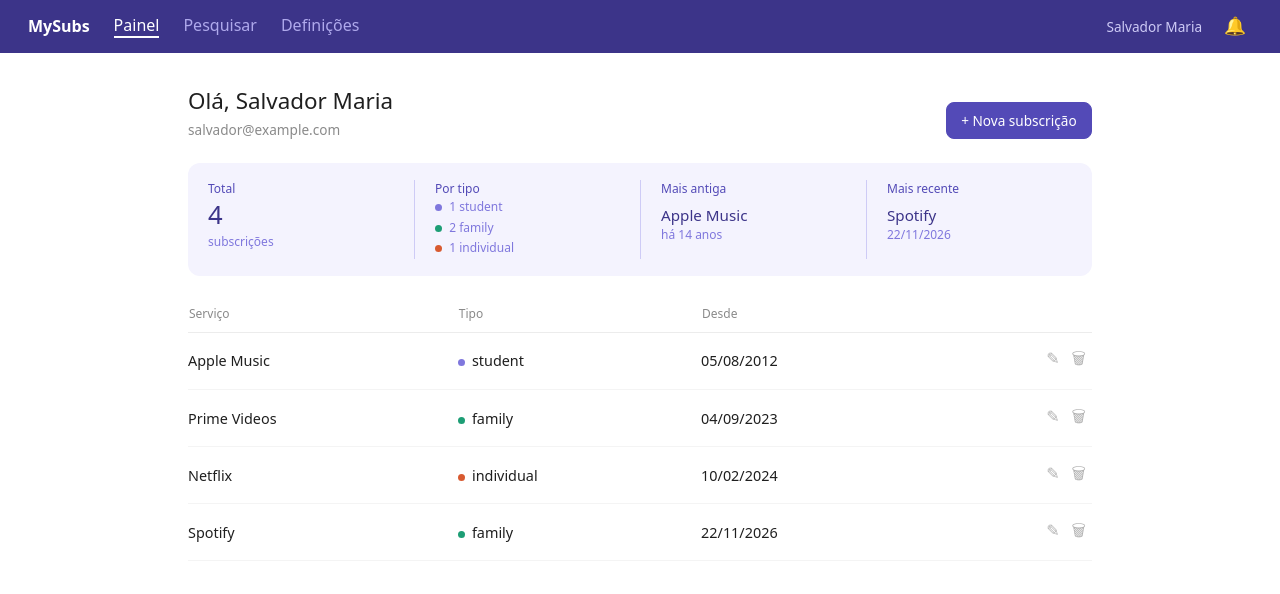
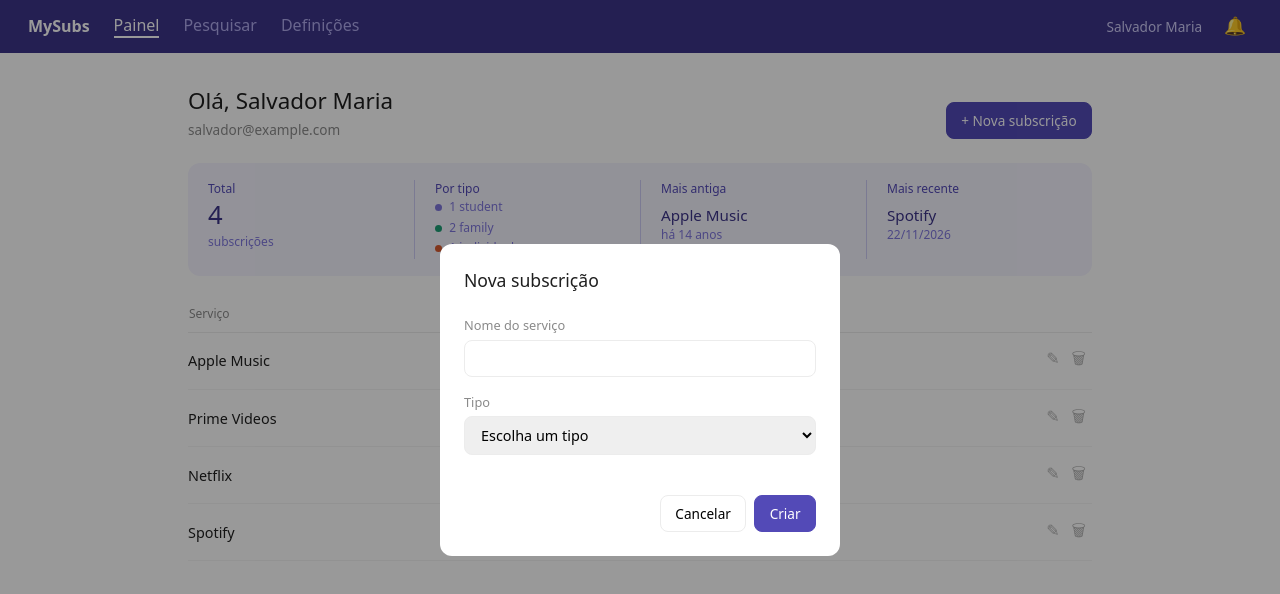
Before and after one commit to simaobaltazar/lei022-tp1-Simao-Baltazar, a React (Vite) app in the folder frontend/: page / in a window 1280 px wide. Both pictures are taken after a click on the button "+ Nova subscrição". Shown: the top 594 px of the page. Built offline with nearby package versions, Linux system fonts and the light colour scheme.

Commit message:
feat: create and edit in frontend

```diff
--- /dev/null
+++ b/frontend/src/components/ServiceFormModal.jsx
@@ -0,0 +1,120 @@
+import { useState } from "react";
+import FormField from "./FormField";
+import { formatDate } from "../utils";
+
+const TYPES = ["student", "family", "individual"];
+
+function validate(nameService, type) {
+  const errors = {};
+
+  if (nameService.trim() === "") {
+    errors.nameService = "O nome do serviço é obrigatório.";
+  } else if (nameService.length > 100) {
+    errors.nameService = "O nome tem no máximo 100 caracteres.";
+  }
+
+  if (!TYPES.includes(type)) {
+    errors.type = "Escolha um tipo.";
+  }
+
+  return errors;
+}
+
+function ServiceFormModal({ service, busy, serverError, onSave, onCancel }) {
+  const isEdit = service !== null;
+
+  const [nameService, setNameService] = useState(
+    isEdit ? service.nameService : "",
+  );
+  const [type, setType] = useState(isEdit ? service.type : "");
+  const [errors, setErrors] = useState({});
+
+  function handleSubmit(event) {
+    event.preventDefault();
+
+    const newErrors = validate(nameService, type);
+    setErrors(newErrors);
+    if (Object.keys(newErrors).length > 0) {
+      return;
+    }
+
+    onSave({ nameService: nameService.trim(), type });
+  }
+
+  return (
+    <div className="modal-backdrop">
+      <div
+        className="modal"
+        role="dialog"
+        aria-modal="true"
+        aria-labelledby="service-form-title"
+      >
+        <h2 id="service-form-title">
+          {isEdit ? "Editar subscrição" : "Nova subscrição"}
+        </h2>
+
+        <form className="form" onSubmit={handleSubmit} noValidate>
+          <FormField
+            id="nameService"
+            label="Nome do serviço"
+            value={nameService}
+            onChange={(event) => setNameService(event.target.value)}
+            error={errors.nameService}
+          />
+
+          <div className="form-field">
+            <label htmlFor="type">Tipo</label>
+            <select
+              id="type"
+              className="input"
+              value={type}
+              onChange={(event) => setType(event.target.value)}
+              aria-invalid={errors.type ? "true" : "false"}
+              aria-describedby={errors.type ? "type-error" : undefined}
+            >
+              <option value="">Escolha um tipo</option>
+              {TYPES.map((t) => (
+                <option key={t} value={t}>
+                  {t}
+                </option>
+              ))}
+            </select>
+            {errors.type && (
+              <p id="type-error" className="field-error">
+                {errors.type}
+              </p>
+            )}
+          </div>
+
+          {isEdit && (
+            <p className="muted">
+              Subscrita desde {formatDate(service.joining)}
+            </p>
+          )}
+
+          {serverError && (
+            <p className="field-error" role="alert">
+              {serverError}
+            </p>
+          )}
+
+          <div className="modal-actions">
+            <button
+              type="button"
+              className="btn"
+              onClick={onCancel}
+              disabled={busy}
+            >
+              Cancelar
+            </button>
+            <button type="submit" className="btn btn-primary" disabled={busy}>
+              {busy ? "A guardar…" : isEdit ? "Guardar" : "Criar"}
+            </button>
+          </div>
+        </form>
+      </div>
+    </div>
+  );
+}
+
+export default ServiceFormModal;
--- a/frontend/src/pages/DashboardPage.jsx
+++ b/frontend/src/pages/DashboardPage.jsx
@@ -1,13 +1,68 @@
-import { useState } from 'react';
-import { user } from '../data';
-import SummaryCards from '../components/SummaryCards';
-import SubscriptionTable from '../components/SubscriptionTable';
-import ConfirmModal from '../components/ConfirmModal';
+import { useState } from "react";
+import { user } from "../data";
+import SummaryCards from "../components/SummaryCards";
+import SubscriptionTable from "../components/SubscriptionTable";
+import ConfirmModal from "../components/ConfirmModal";
+import ServiceFormModal from "../components/ServiceFormModal";
 
 function DashboardPage() {
   const [services, setServices] = useState(user.services);
   const [serviceToDelete, setServiceToDelete] = useState(null);
   const [deleting, setDeleting] = useState(false);
+  const [formOpen, setFormOpen] = useState(false);
+  const [serviceToEdit, setServiceToEdit] = useState(null);
+  const [saving, setSaving] = useState(false);
+  const [formError, setFormError] = useState("");
+
+  function openCreateForm() {
+    setServiceToEdit(null);
+    setFormError("");
+    setFormOpen(true);
+  }
+
+  function openEditForm(service) {
+    setServiceToEdit(service);
+    setFormError("");
+    setFormOpen(true);
+  }
+
+  function closeForm() {
+    setFormOpen(false);
+    setServiceToEdit(null);
+  }
+
+  function handleSave(data) {
+    const duplicate = services.some(
+      (s) =>
+        s.nameService.toLowerCase() === data.nameService.toLowerCase() &&
+        s.id !== serviceToEdit?.id,
+    );
+    if (duplicate) {
+      setFormError("Já tem uma subscrição com este nome.");
+      return;
+    }
+
+    setFormError("");
+    setSaving(true);
+    setTimeout(() => {
+      if (serviceToEdit) {
+        setServices(
+          services.map((s) =>
+            s.id === serviceToEdit.id ? { ...s, ...data } : s,
+          ),
+        );
+      } else {
+        const newService = {
+          id: Date.now(),
+          ...data,
+          joining: new Date().toISOString(),
+        };
+        setServices([...services, newService]);
+      }
+      setSaving(false);
+      closeForm();
+    }, 800);
+  }
 
   function handleConfirmDelete() {
     setDeleting(true);
@@ -24,15 +79,31 @@ function DashboardPage() {
           <h1>Olá, {user.nameUser}</h1>
           <p className="muted">{user.email}</p>
         </div>
-          <button type="button" className="btn btn-primary">+ Nova subscrição</button>
+        <button
+          type="button"
+          className="btn btn-primary"
+          onClick={openCreateForm}
+        >
+          + Nova subscrição{" "}
+        </button>
       </div>
 
       <SummaryCards services={services} />
       <SubscriptionTable
         services={services}
-        onEdit={(service) => console.log('editar', service)}
+        onEdit={openEditForm}
         onDelete={(service) => setServiceToDelete(service)}
       />
+
+      {formOpen && (
+        <ServiceFormModal
+          service={serviceToEdit}
+          busy={saving}
+          serverError={formError}
+          onSave={handleSave}
+          onCancel={closeForm}
+        />
+      )}
 
       {serviceToDelete && (
         <ConfirmModal
--- a/frontend/src/pages/NotFoundPage.jsx
+++ b/frontend/src/pages/NotFoundPage.jsx
@@ -1,4 +1,4 @@
-import { Link } from 'react-router-dom';
+import { Link } from "react-router-dom";
 
 function NotFoundPage() {
   return (
--- a/frontend/src/styles.css
+++ b/frontend/src/styles.css
@@ -3,19 +3,19 @@
 }
 
 :root {
-  --primary-dark: #3C3489;
-  --primary-light: #AFA9EC;
-  --primary-line: #CECBF6;
-  --primary: #534AB7;
+  --primary-dark: #3c3489;
+  --primary-light: #afa9ec;
+  --primary-line: #cecbf6;
+  --primary: #534ab7;
   --text: #1f1f1f;
   --muted: #8a8a8a;
   --line: #ececec;
-  --primary-soft: #F4F3FE;
-  --student: #7F77DD;
-  --family: #1D9E75;
-  --individual: #D85A30;
-  --success: #1D9E75;
-  --danger: #E24B4A;
+  --primary-soft: #f4f3fe;
+  --student: #7f77dd;
+  --family: #1d9e75;
+  --individual: #d85a30;
+  --success: #1d9e75;
+  --danger: #e24b4a;
 }
 
 body {
@@ -165,9 +165,15 @@ p {
   margin-right: 0.45rem;
 }
 
-.dot-student { background: var(--student); }
-.dot-family { background: var(--family); }
-.dot-individual { background: var(--individual); }
+.dot-student {
+  background: var(--student);
+}
+.dot-family {
+  background: var(--family);
+}
+.dot-individual {
+  background: var(--individual);
+}
 
 .sr-only {
   position: absolute;
```
Also changed, not shown: frontend/src/App.jsx (+5 -5 lines), frontend/src/components/ConfirmModal.jsx (+27 -5 lines), frontend/src/components/SubscriptionTable.jsx (+29 -8 lines), frontend/src/components/SummaryCards.jsx (+15 -8 lines), frontend/src/main.jsx (+7 -7 lines), frontend/src/pages/SearchPage.jsx (+11 -7 lines), frontend/src/pages/SettingsPage.jsx (+25 -17 lines). Lines whose indentation alone changed are shown as unchanged.
